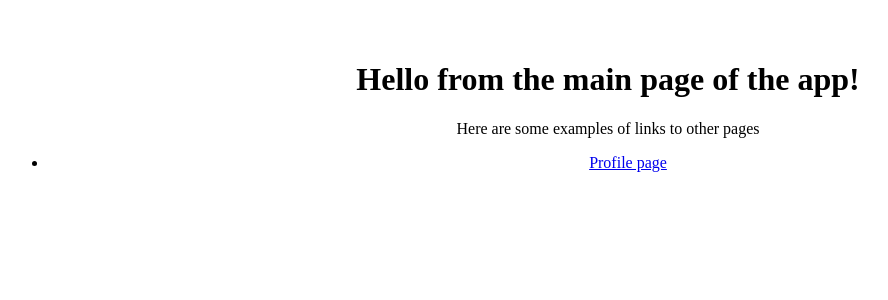
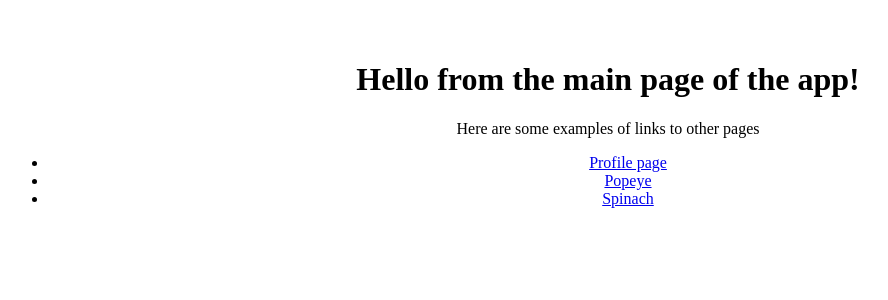
Before and after one commit to Kbouti/routerLesson, a React (Vite) app: page / in a window 1280 px wide. Shown: the top 300 px of the page, without its empty margins (32-920 px from the left). Built offline with nearby package versions, Linux system fonts and the light colour scheme.

Commit message:
Fix all links

```diff
--- a/src/App.jsx
+++ b/src/App.jsx
@@ -16,6 +16,12 @@ function App() {
           <li>
             <Link to="profile">Profile page</Link>
           </li>
+          <li>
+            <Link to="profile/popeye">Popeye</Link>
+          </li>
+          <li>
+            <Link to="profile/spinach">Spinach</Link>
+          </li>
         </ul>
       </nav>
     </div>
--- a/src/defaultProfile.jsx
+++ b/src/defaultProfile.jsx
@@ -1,5 +1,12 @@
+import { Link } from "react-router-dom";
+
 const DefaultProfile = () => {
-    return <p>Oh, nothing to see here! </p>
-}
+  return (
+    <>
+      <p>Oh, nothing to see here! </p>
+      <Link to="/">Return home</Link>
+    </>
+  );
+};
 
-export default DefaultProfile
+export default DefaultProfile;
--- a/src/routes.jsx
+++ b/src/routes.jsx
@@ -8,6 +8,12 @@ const routes = [
         element: <App />,
         errorElement: <ErrorPage/>,
     },
+
+    {
+        path: "profile",
+        element: <Profile />,
+    },
+
     {
         path: "profile/:name",
         element: <Profile />,
```
